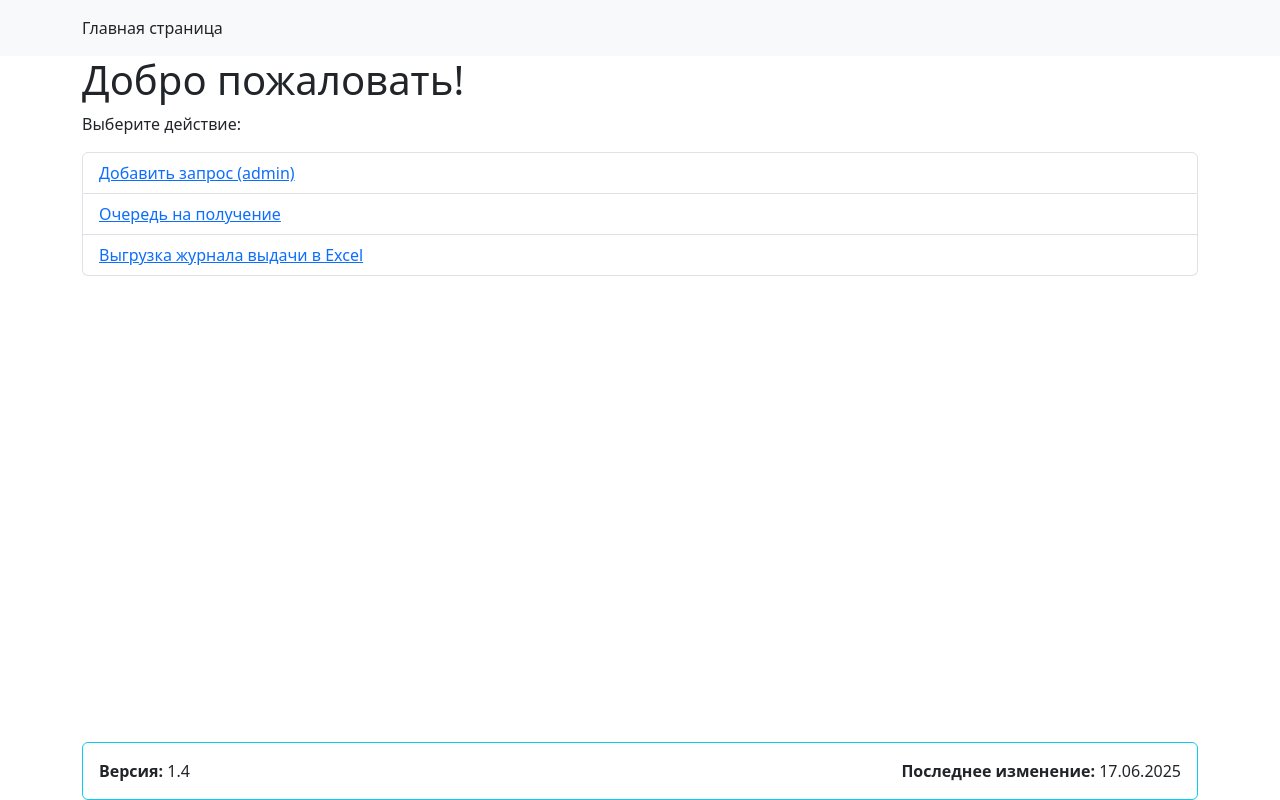
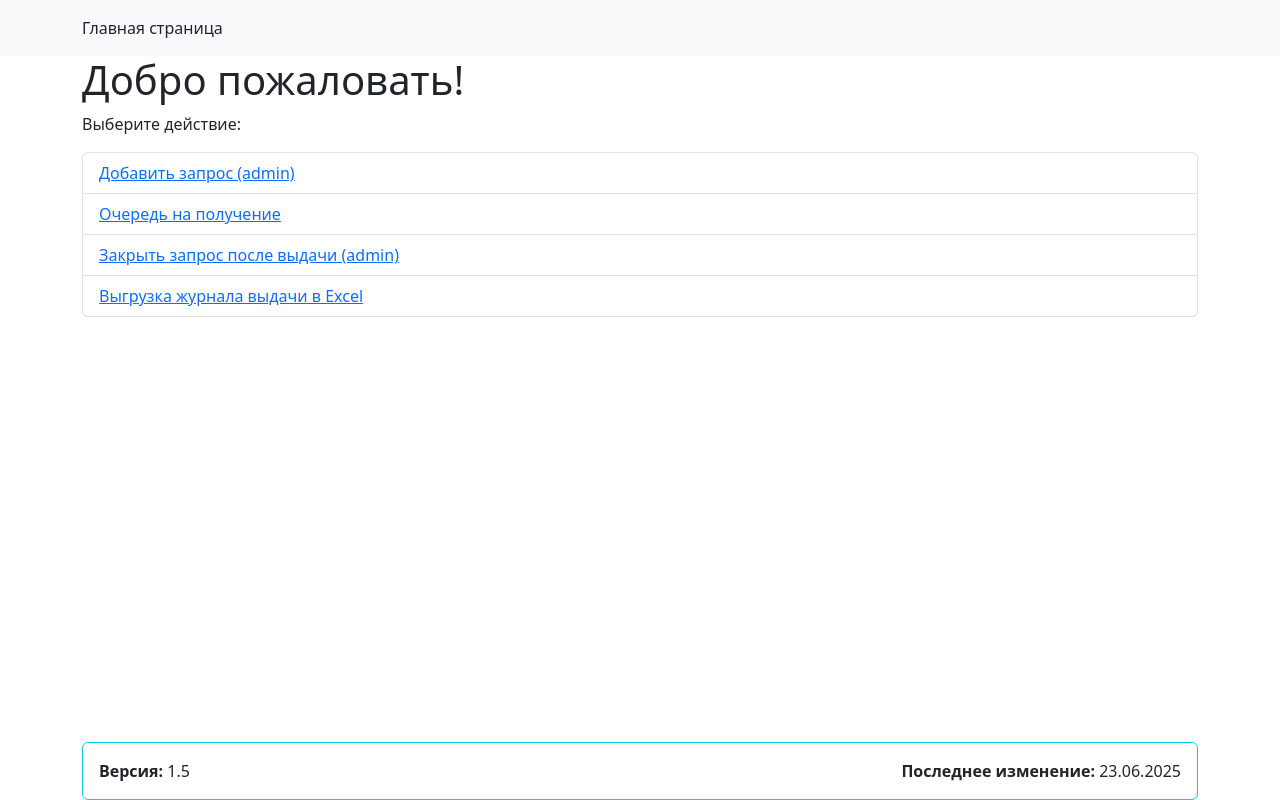
Before and after one commit to altec05/vn_manager, a Django app: page / in a window 1280 px wide. Run offline with Django 5.2, Linux system fonts and the light colour scheme; some libraries are stand-ins or nearby versions.

Commit message:
v1.5 (23.06.2025)

```diff
--- a/Queue/models.py
+++ b/Queue/models.py
@@ -15,7 +15,7 @@ class NewRecipient(models.Model):
     status = models.CharField(
         max_length=20,
         choices=STATUS_CHOICES,
-        default='pending',
+        default='released',
         verbose_name='Статус'
     )
     number_naumen = models.CharField(max_length=255, verbose_name='Номер Naumen', blank=True, null=True)
--- a/VipNetManager/views.py
+++ b/VipNetManager/views.py
@@ -3,7 +3,7 @@ from django.shortcuts import render, redirect
 
 def home(request):
     context = {
-        'current_version': '1.4',  # текущая версия
-        'updated_at': '17.06.2025',  # последнее изменение
+        'current_version': '1.5',  # текущая версия
+        'updated_at': '23.06.2025',  # последнее изменение
     }
     return render(request, 'home.html', context)
--- a/templates/base.html
+++ b/templates/base.html
@@ -1,15 +1,17 @@
    {% load django_bootstrap5 %}
    {% load static %}
    <!DOCTYPE html>
-   <html>
+   <html lang="ru">
    <head>
+       <meta charset="UTF-8">
+       <meta name="viewport" content="width=device-width, initial-scale=1.0">
        <title>{% block title %}ViPNet Manager{% endblock %}</title>
        {% bootstrap_css %}
 
        <link href="https://cdn.jsdelivr.net/npm/bootstrap@5.3.0/dist/css/bootstrap.min.css" rel="stylesheet">
-        <link rel="stylesheet" href="https://cdn.jsdelivr.net/npm/bootstrap-icons@1.10.5/font/bootstrap-icons.css">
+       <link rel="stylesheet" href="https://cdn.jsdelivr.net/npm/bootstrap-icons@1.10.5/font/bootstrap-icons.css">
        <script src="https://code.jquery.com/jquery-3.6.0.min.js"></script>
-    {{ form.media }}
+       {{ form.media }}
    </head>
    <body>
        <header class="bg-light py-3">
--- a/templates/home.html
+++ b/templates/home.html
@@ -45,6 +45,12 @@
             </li>
 
             <li class="list-group-item">
+                <a href="http://127.0.0.1:8000/admin/Issuance/logbook/">
+                    Закрыть запрос после выдачи (admin)
+                </a>
+            </li>
+
+            <li class="list-group-item">
                 <a href="{% url 'Issuance:logbook_list' %}">
                     Выгрузка журнала выдачи в Excel
                 </a>
```
Also changed, not shown: templates/Queue/newrecipient_create.html (+5 -2 lines).
